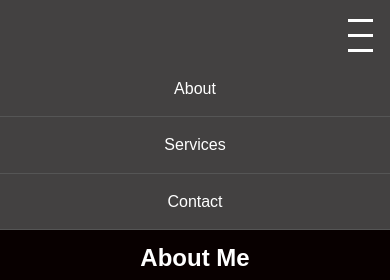
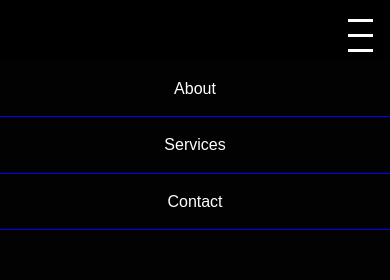
Before and after one commit to mrafay04/Portfolio-rafay, a plain HTML site: page index.html in a window 390 px wide. Both pictures are taken after a click on the element 360 px from the left and 35 px from the top of the page. Shown: the top 280 px of the page. Drawn offline with Linux system fonts and the light colour scheme.

Commit message:
Update style.css

```diff
--- a/style.css
+++ b/style.css
@@ -285,6 +285,7 @@ html{
     }
     header {
         padding: 1px 0;
+        background-color: rgb(0, 0, 0);
     }
     .container h1{
         position: relative;
@@ -293,7 +294,8 @@ html{
         font-family: 'Gill Sans', 'Gill Sans MT', Calibri, 'Trebuchet MS', sans-serif;
         animation-name: header;
         animation-iteration-count: infinite;
-
+text-decoration: underline 2px blue;
+letter-spacing: 2px;
         animation-duration: 2s;
         animation-timing-function: cubic-bezier(0.88, 0.02, 0.47, 0.71)
 
@@ -314,8 +316,12 @@ html{
 }
     .nav-list {
         display: none;
+
+
+
         flex-direction: column;
         width: 100%;
+
 
 
         position: absolute;
@@ -327,14 +333,16 @@ html{
     }
 
     .nav-list.show {
+
         display: flex;
         width: 100%;
         justify-content: flex-start;
-        height: 20vh;
+        height: 80vh;
         animation-name: nav;
         animation-duration: 0.5s;
         animation-fill-mode: forwards;
-    background-color:rgb(67, 65, 65);
+    background-color:rgb(2, 2, 2);
+
 
     }
 
@@ -346,11 +354,13 @@ html{
     .nav-list a {
         display: block;
         padding: 15px 20px;
-        border-bottom: 1px solid #555;
+        border-bottom: 1px solid blue;
     }
 
     .hamburger {
         display: flex;
+        background-color: rgb(0, 0, 0);
+
 
         position: relative;
 
```
